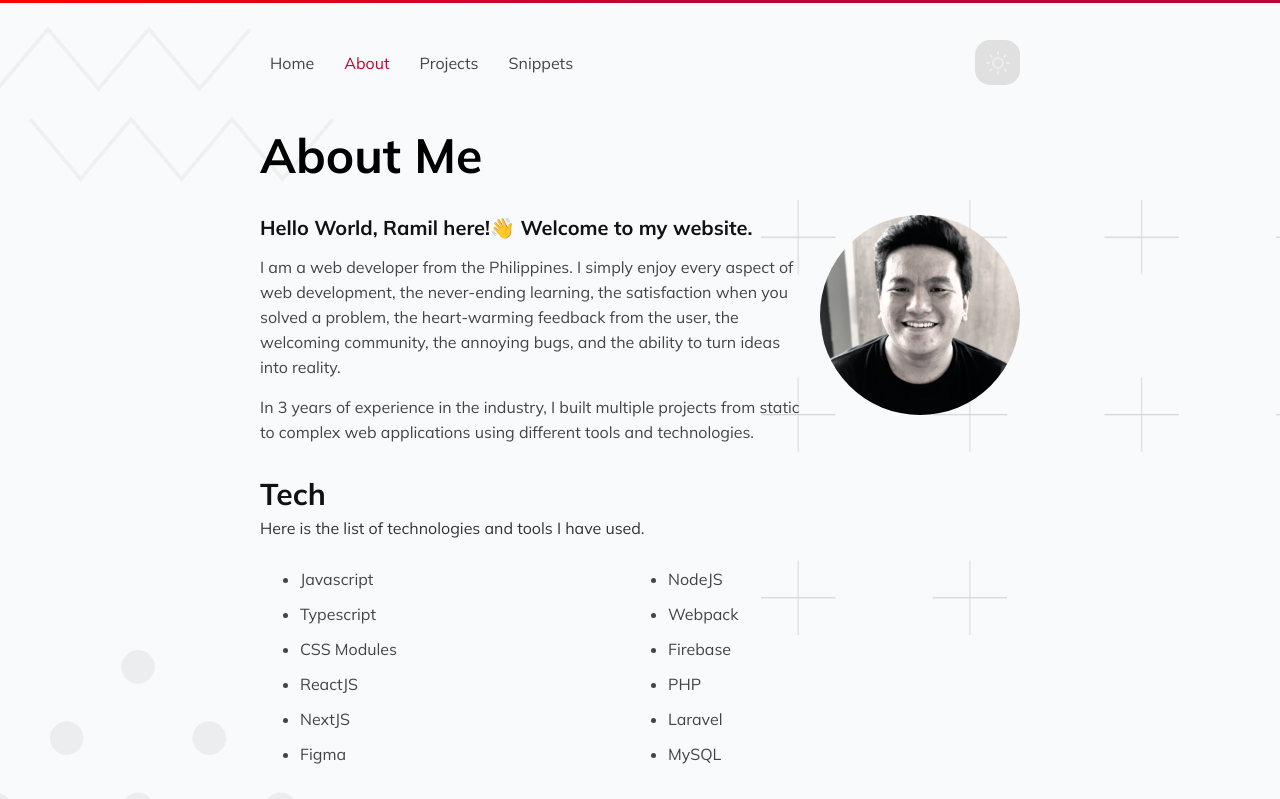
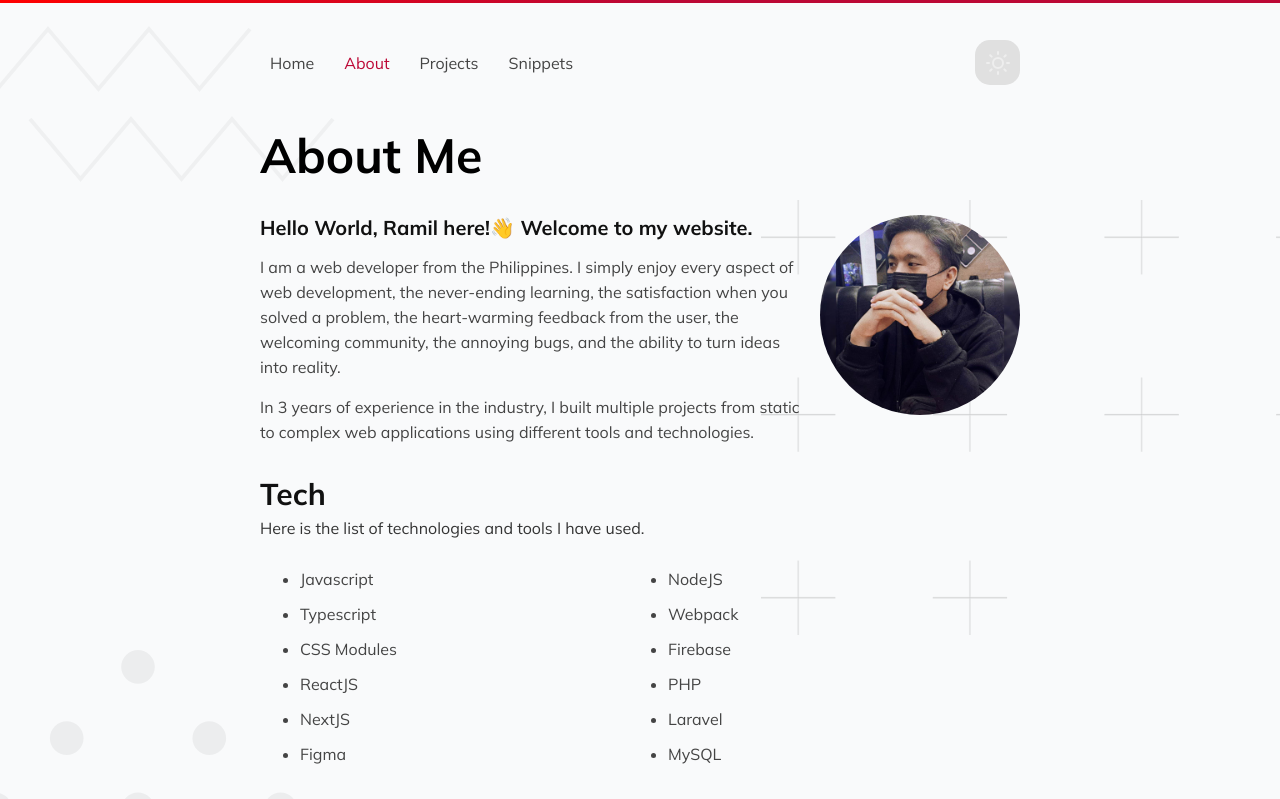
Before and after one commit to ramilsaavedra/portfolio-nextjs-firebase-typescript, a Next.js app: page /about in a window 1280 px wide. Shown: the top 799 px of the page. Built offline with nearby package versions, Linux system fonts and the light colour scheme; no server answers.

Commit message:
chore: update picture

```diff
--- a/pages/about.tsx
+++ b/pages/about.tsx
@@ -37,7 +37,7 @@ const about: NextPage = () => {
         <div>
           <Image
             className={styles.avatar}
-            src='/static/images/about/me.jpg'
+            src='/static/images/about/me-2.jpg'
             alt='Ramil Saavedra'
             height={200}
             width={200}
```
Also changed, not shown: public/static/images/about/me-2.jpg (added).
